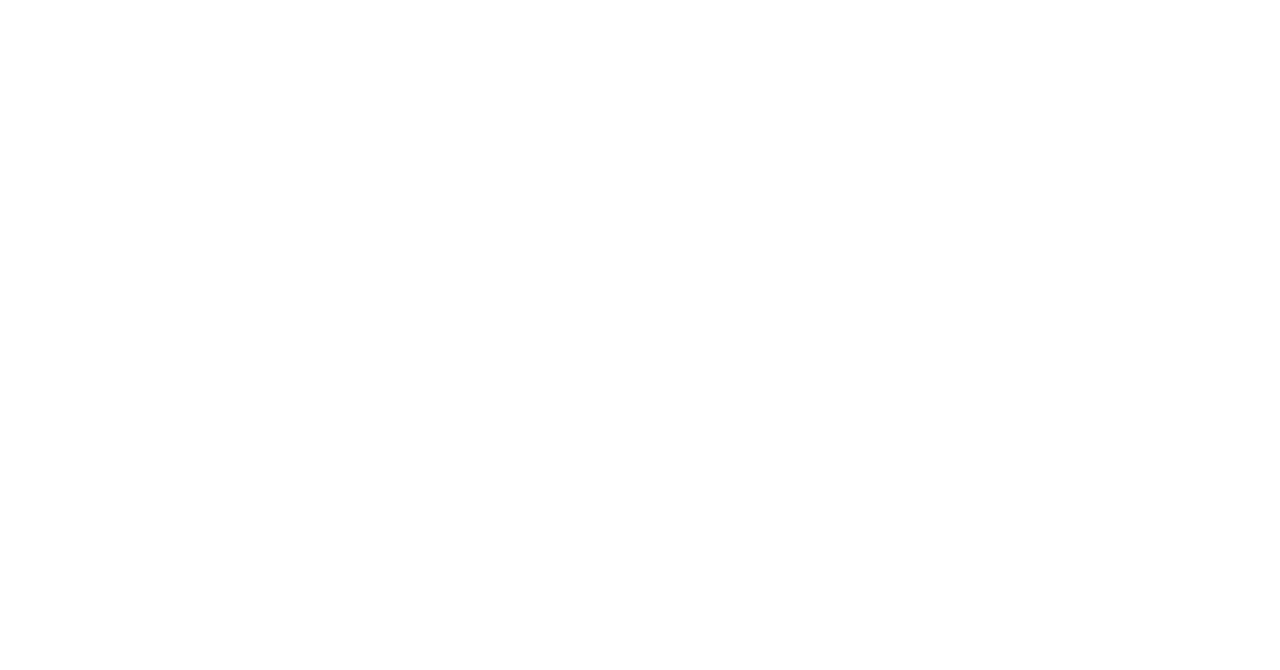
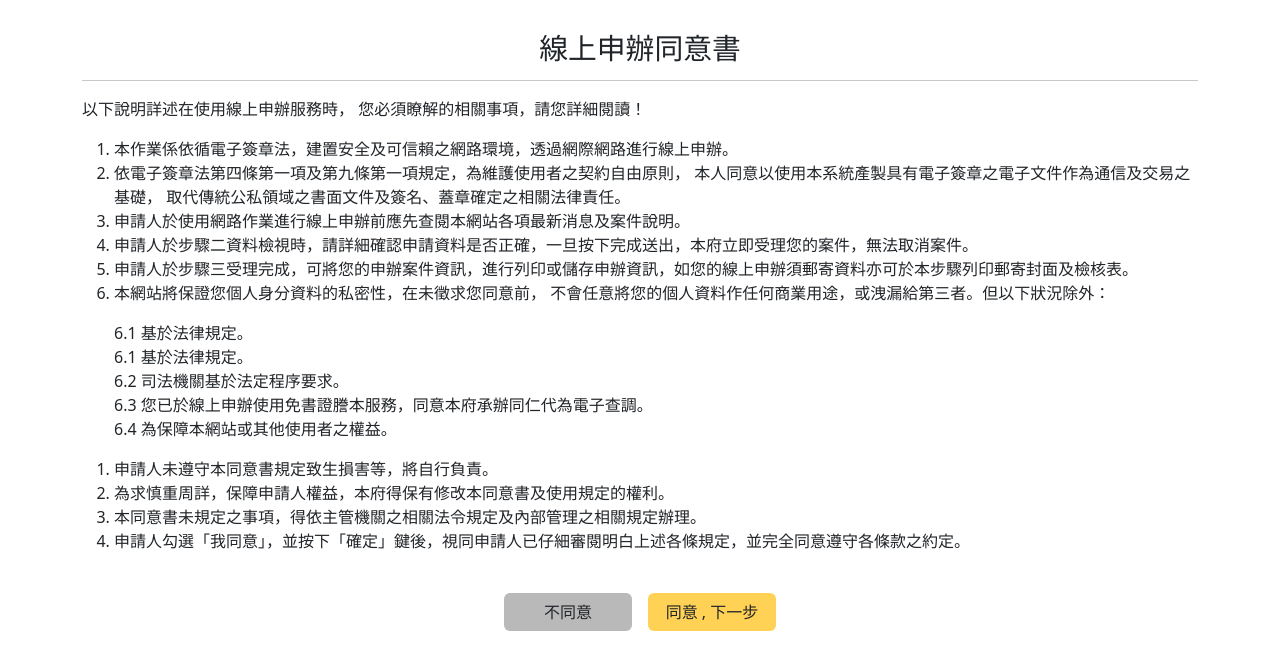
Before and after one commit to weily10/my-data, a Vue app: page /sp-agreement in a window 1280 px wide. Before the commit this address had no page. Shown: the top 670 px of the page. Built offline with nearby package versions, Linux system fonts and the light colour scheme.

Commit message:
agreement done

```diff
--- /dev/null
+++ b/src/pages/sp/Agreement.vue
@@ -0,0 +1,66 @@
+<script setup>
+import router from '../../router'
+
+function toNextPage() {
+    router.push({ name: 'ChooseData' })
+}
+
+</script>
+
+<template  >
+    <div class="container">
+
+        <h1 class="text-center mt-3">線上申辦同意書</h1>
+        <hr class="">
+        <div class="mt-3" style="overflow: auto; height:60vh">
+            <p>以下說明詳述在使用線上申辦服務時， 您必須瞭解的相關事項，請您詳細閱讀！</p>
+
+            <ol>
+                <li>本作業係依循電子簽章法，建置安全及可信賴之網路環境，透過網際網路進行線上申辦。</li>
+                <li>依電子簽章法第四條第一項及第九條第一項規定，為維護使用者之契約自由原則， 本人同意以使用本系統產製具有電子簽章之電子文件作為通信及交易之基礎， 取代傳統公私領域之書面文件及簽名、蓋章確定之相關法律責任。
+                </li>
+                <li>申請人於使用網路作業進行線上申辦前應先查閱本網站各項最新消息及案件說明。</li>
+                <li>申請人於步驟二資料檢視時，請詳細確認申請資料是否正確，一旦按下完成送出，本府立即受理您的案件，無法取消案件。</li>
+                <li>申請人於步驟三受理完成，可將您的申辦案件資訊，進行列印或儲存申辦資訊，如您的線上申辦須郵寄資料亦可於本步驟列印郵寄封面及檢核表。</li>
+                <li> 本網站將保證您個人身分資料的私密性，在未徵求您同意前， 不會任意將您的個人資料作任何商業用途，或洩漏給第三者。但以下狀況除外：</li>
+            </ol>
+
+            <ul style="list-style-type: none;">
+                <li> 6.1 基於法律規定。</li>
+                <li>6.1 基於法律規定。</li>
+                <li>
+                    6.2 司法機關基於法定程序要求。
+                </li>
+                <li>6.3 您已於線上申辦使用免書證謄本服務，同意本府承辦同仁代為電子查調。</li>
+
+                <li>6.4 為保障本網站或其他使用者之權益。</li>
+
+            </ul>
+            <ol>
+                <li>申請人未遵守本同意書規定致生損害等，將自行負責。</li>
+                <li>為求慎重周詳，保障申請人權益，本府得保有修改本同意書及使用規定的權利。</li>
+                <li> 本同意書未規定之事項，得依主管機關之相關法令規定及內部管理之相關規定辦理。</li>
+                <li>申請人勾選「我同意」，並按下「確定」鍵後，視同申請人已仔細審閱明白上述各條規定，並完全同意遵守各條款之約定。</li>
+            </ol>
+
+
+
+        </div>
+        <div class="mt-3 text-end d-flex gap-3 justify-content-center">
+             <button class="btn bg-gray" type="submit" @click="toNextPage()">不同意</button>
+            <button class="btn bg-yellow  " type="submit" @click="toNextPage()">同意 , 下一步</button>
+        </div>
+    </div>
+</template>
+
+
+<style scoped>
+.btn:hover {
+    background-color: rgb(168, 146, 23) !important;
+}
+
+.bg-gray{
+    background-color: #B9B9B9;
+}
+
+</style>
--- a/src/pages/sp/Form.vue
+++ b/src/pages/sp/Form.vue
@@ -3,6 +3,10 @@
 
 function toNextPage() {
     router.push({ name: 'ChooseData' })
+}
+
+function toMydata() {
+    router.push({ name: 'SPAGreement' })
 }
 
 </script>
@@ -80,14 +84,37 @@
                 </div>
             </div>
         </div>
-        <div class="mt-3 text-end ">
-            <button class="btn  bg-primary text-white" type="submit" @click="toNextPage()">下一步</button>
+        <div class="mt-3 text-end d-flex gap-3">
+            <button class="btn-success  text-white me-auto" type="submit" @click="toMydata()">使用MyData取得常用欄位資訊</button>
+            <button class="btn-outline" type="submit" @click="toNextPage()">重填</button>
+            <button class="btn-success  text-white" type="submit" @click="toNextPage()">送出申請</button>
         </div>
     </div>
 </template>
 
 
 <style scoped>
+.btn-outline {
+    border: solid 0.8px #239E5B;
+    background-color: white;
+    color: #239E5B;
+}
+
+.btn-outline:hover {
+    background-color: #239E5B;
+    color: white;
+    transition: 0.2s;
+}
+
+.btn-success {
+    background-color: #239E5B;
+}
+
+.btn-success:hover {
+    background-color: #1c7945;
+    transition: 0.2s;
+}
+
 .inputcontainer {
     width: 50%;
     min-width: 200px;
--- a/src/router/index.js
+++ b/src/router/index.js
@@ -13,7 +13,7 @@
 import ApplianceDone from '../pages/citizen/ApplianceDone.vue'
 import ModuleManagement from '../pages/backstage/ModuleManagement.vue'
 import SPForm from '../pages/sp/Form.vue'
-
+import SPAGreement from '../pages/sp/Agreement.vue'
 import axios from 'axios'
 import Cookies from 'js-cookie'
 
@@ -91,6 +91,12 @@
         component: SPForm,
     },
 
+    {
+        path: "/sp-agreement",
+        name: "SPAGreement",
+        component: SPAGreement,
+    },
+
 
 
 
```
